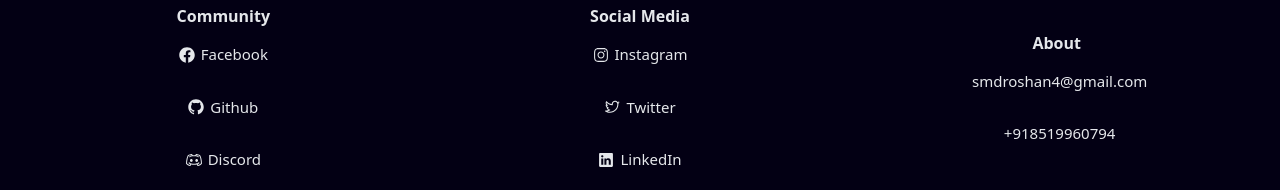
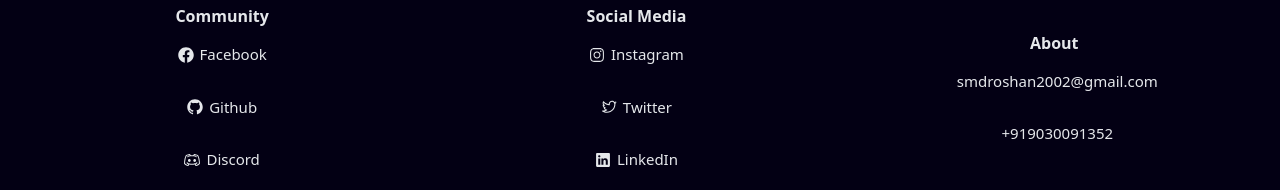
Before and after one commit to smdroshan2002/space_portfolio_next_js, a Next.js app: page / in a window 1280 px wide. Shown: the part 4331-4521 px from the top of the page. Built offline with nearby package versions, Linux system fonts and the light colour scheme.

Commit message:
Update Footer.tsx

```diff
--- a/components/main/Footer.tsx
+++ b/components/main/Footer.tsx
@@ -89,16 +89,16 @@
             <div className="font-bold text-[16px]">About</div>
             <p className="flex flex-row items-center my-[15px]">
               <a
-                href="mailto:smdroshan4@gmail.com"
+                href="mailto:smdroshan2002@gmail.com"
                 className="text-[15px] ml-[6px] z-40"
               >
-                smdroshan4@gmail.com
+                smdroshan2002@gmail.com
               </a>
             </p>
             <p className="flex flex-row items-center my-[15px]">
-              <a href="tel:+918519960794"
+              <a href="tel:+919030091352"
                 className="text-[15px] ml-[6px] z-40">
-                  +918519960794
+                  +919030091352
               </a>
             </p>
           </div>
```
